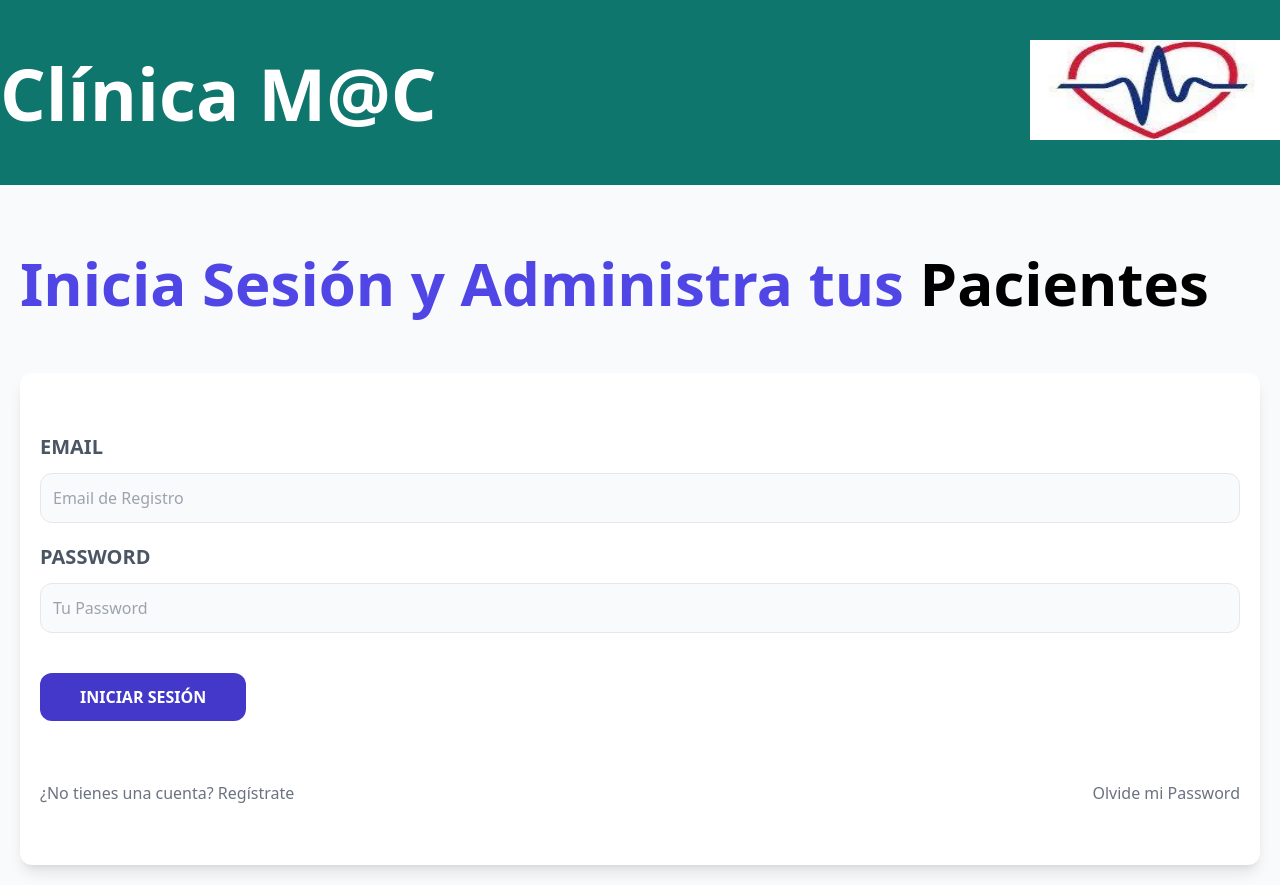
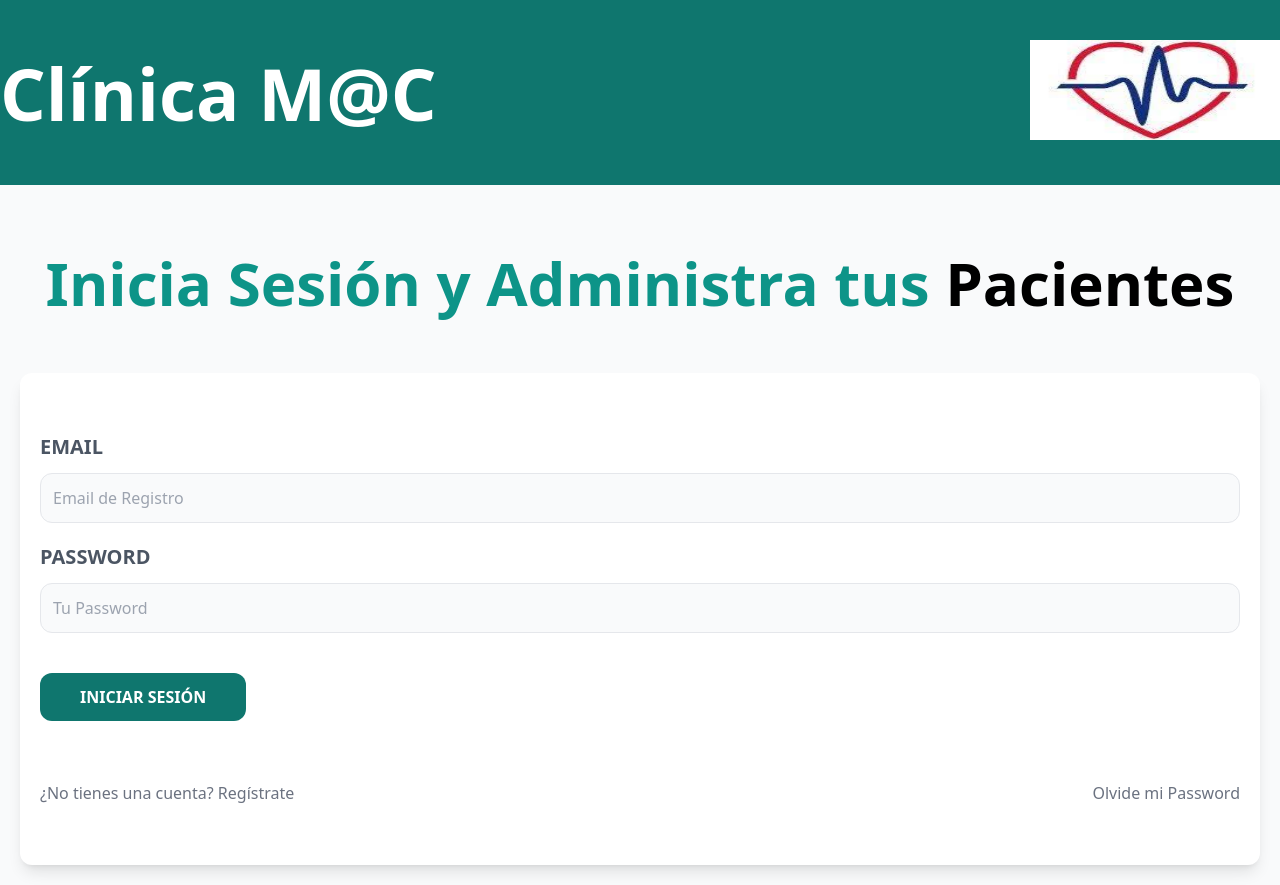
Before and after one commit to RodrigoBau2507/ClinicaMac_frontend, a React (Vite) app: page / in a window 1280 px wide. Built offline with nearby package versions, Linux system fonts and the light colour scheme.

Commit message:
deployment13

```diff
--- a/src/paginas/Login.jsx
+++ b/src/paginas/Login.jsx
@@ -43,7 +43,7 @@ const Login = () => {
     return (
         <>
                 <div>
-                    <h1 className="text-indigo-600 font-black text-6xl">
+                    <h1 className="text-teal-600 font-black text-6xl text-center">
                         Inicia Sesión y Administra tus  {""}
                         <span className="text-black"> Pacientes</span>
                     </h1>
@@ -88,7 +88,7 @@ const Login = () => {
                         <input
                             type="submit"
                             value="Iniciar Sesión"
-                            className="bg-indigo-700 w-full py-3 px-10 rounded-xl text-white uppercase font-bold mt-5 hover:cursor-pointer hover:bg-indigo-800 md:w-auto "
+                            className="bg-teal-700 w-full py-3 px-10 rounded-xl text-white uppercase font-bold mt-5 hover:cursor-pointer hover:bg-teal-800 md:w-auto "
                         />
 
                     </form>
```
